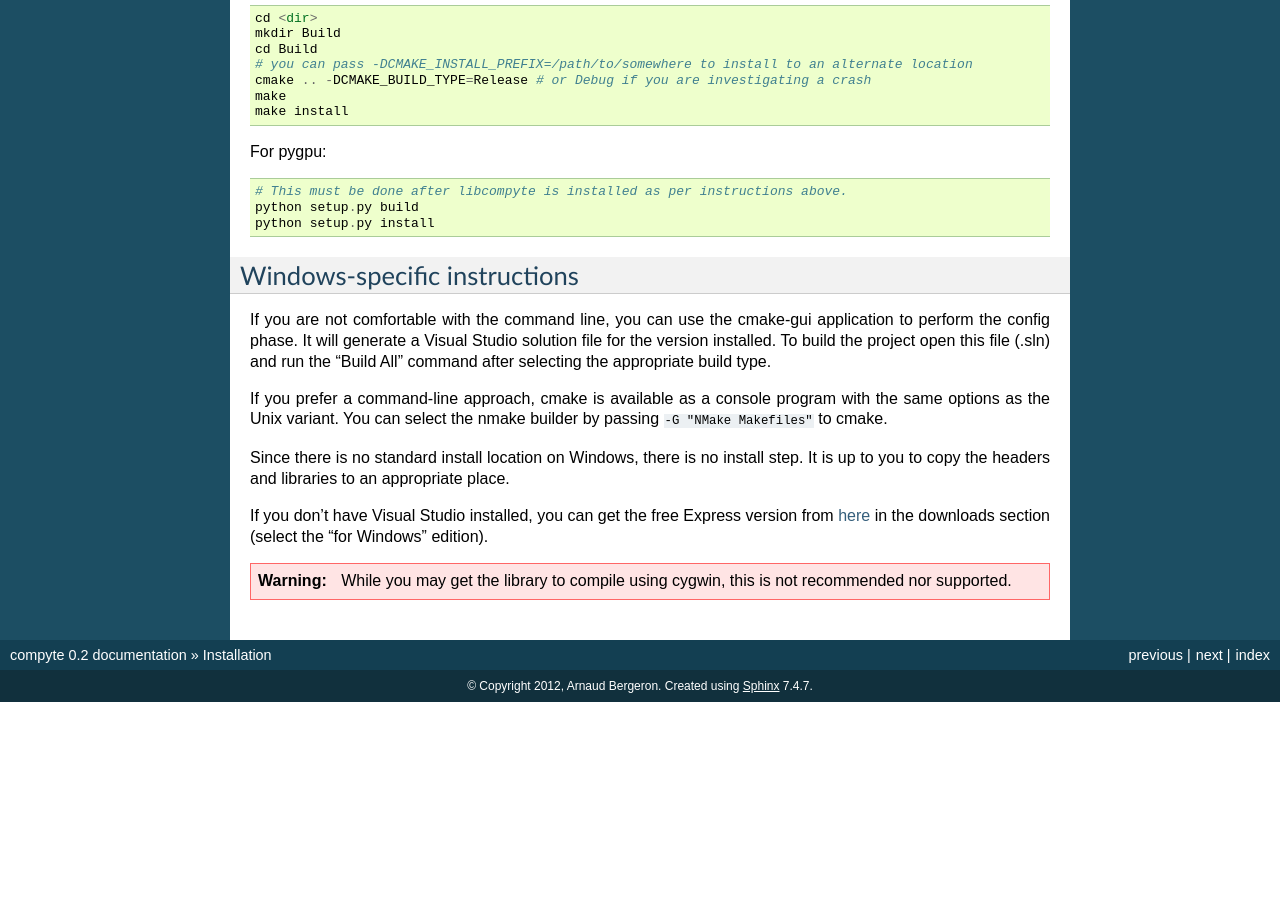
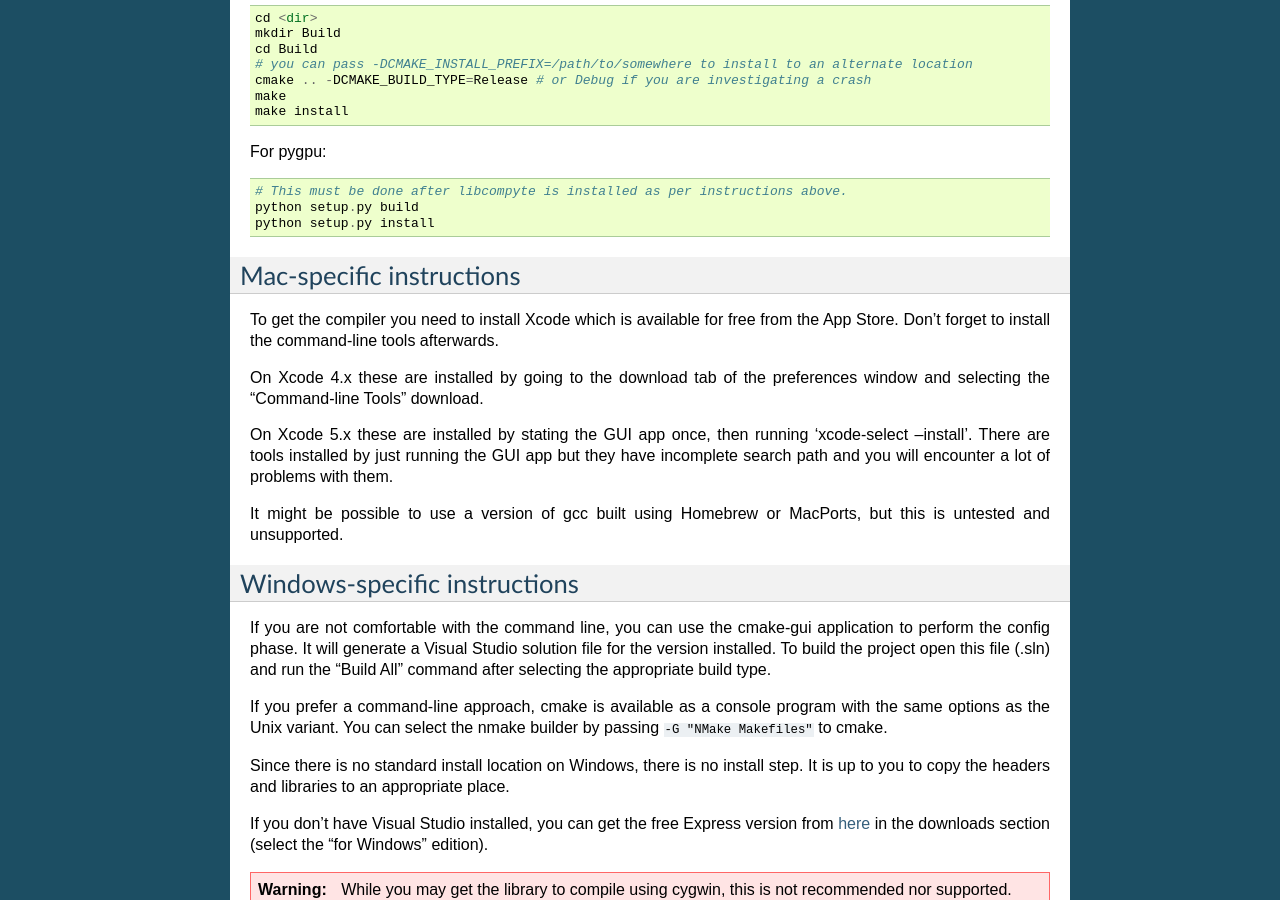
Before and after one commit to Theano/libgpuarray, a Sphinx documentation site: the page built from doc/installation.rst, in a window 1280 px wide and 900 px high, scrolled down 787 px. Built offline with Sphinx 7.4.7, drawn with Linux system fonts in a browser that asks for light colours; before the commit the page ends 1489 px from its top, so only the background shows below that; some of the changed text lies outside the part shown.

Commit message:
Document the 'xcode-select --install' bit and add some general instructions for building on OS X.

```diff
--- a/doc/installation.rst
+++ b/doc/installation.rst
@@ -55,6 +55,24 @@ For pygpu:
   python setup.py build
   python setup.py install
 
+Mac-specific instructions
+-------------------------
+
+To get the compiler you need to install Xcode which is available for
+free from the App Store.  Don't forget to install the command-line
+tools afterwards.
+
+On Xcode 4.x these are installed by going to the download tab of the
+preferences window and selecting the "Command-line Tools" download.
+
+On Xcode 5.x these are installed by stating the GUI app once, then
+running 'xcode-select --install'.  There are tools installed by just
+running the GUI app but they have incomplete search path and you will
+encounter a lot of problems with them.
+
+It might be possible to use a version of gcc built using Homebrew or
+MacPorts, but this is untested and unsupported.
+
 Windows-specific instructions
 -----------------------------
 
```
